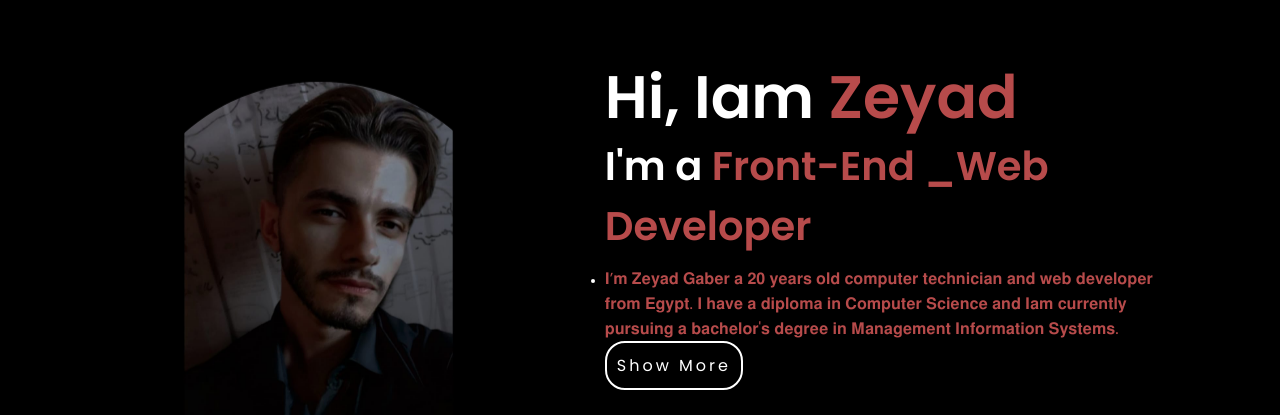
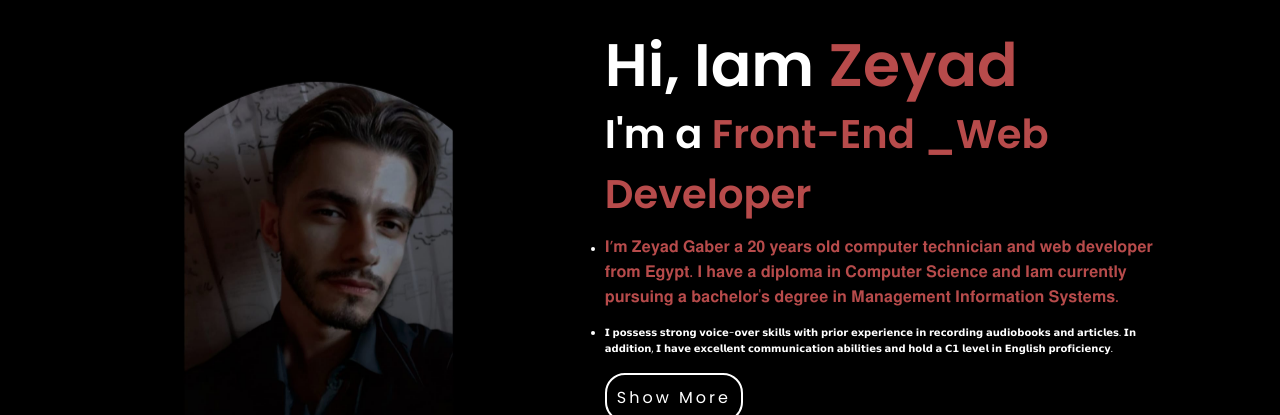
Before and after one commit to zeyad-220/MyPortfolio, a plain HTML site: page index.html in a window 1280 px wide. Shown: the part 102-517 px from the top of the page. Drawn offline with nearby package versions, Linux system fonts and the light colour scheme.

Commit message:
index.html

```diff
--- a/index.html
+++ b/index.html
@@ -69,6 +69,11 @@
 
                   <li> 𝗜 𝗮𝗺 𝗰𝗼𝗺𝗺𝗶𝘁𝘁𝗲𝗱 𝘁𝗼 𝗰𝗼𝗻𝘁𝗶𝗻𝘂𝗼𝘂𝘀 𝗹𝗲𝗮𝗿𝗻𝗶𝗻𝗴 𝗮𝗻𝗱 𝘀𝗲𝗹𝗳-𝗶𝗺𝗽𝗿𝗼𝘃𝗲𝗺𝗲𝗻𝘁 𝘁𝗼 𝗲𝘅𝗰𝗲𝗹 𝗶𝗻 𝗺𝘆 𝗰𝗮𝗿𝗲𝗲𝗿 𝗮𝗻𝗱 𝗰𝗼𝗻𝘁𝗿𝗶𝗯𝘂𝘁𝗲 𝗽𝗼𝘀𝗶𝘁𝗶𝘃𝗲𝗹𝘆 𝘁𝗼 𝘁𝗵𝗲 𝘁𝗲𝗰𝗵 𝗶𝗻𝗱𝘂𝘀𝘁𝗿𝘆.</p></li>
                     </span>
+                    <br>
+
+                  <li> 𝗜 𝗽𝗼𝘀𝘀𝗲𝘀𝘀 𝘀𝘁𝗿𝗼𝗻𝗴 𝘃𝗼𝗶𝗰𝗲-𝗼𝘃𝗲𝗿 𝘀𝗸𝗶𝗹𝗹𝘀 𝘄𝗶𝘁𝗵 𝗽𝗿𝗶𝗼𝗿 𝗲𝘅𝗽𝗲𝗿𝗶𝗲𝗻𝗰𝗲 𝗶𝗻 𝗿𝗲𝗰𝗼𝗿𝗱𝗶𝗻𝗴 𝗮𝘂𝗱𝗶𝗼𝗯𝗼𝗼𝗸𝘀 𝗮𝗻𝗱 𝗮𝗿𝘁𝗶𝗰𝗹𝗲𝘀. 𝗜𝗻 𝗮𝗱𝗱𝗶𝘁𝗶𝗼𝗻, 𝗜 𝗵𝗮𝘃𝗲 𝗲𝘅𝗰𝗲𝗹𝗹𝗲𝗻𝘁 𝗰𝗼𝗺𝗺𝘂𝗻𝗶𝗰𝗮𝘁𝗶𝗼𝗻 𝗮𝗯𝗶𝗹𝗶𝘁𝗶𝗲𝘀 𝗮𝗻𝗱 𝗵𝗼𝗹𝗱 𝗮 𝗖𝟭 𝗹𝗲𝘃𝗲𝗹 𝗶𝗻 𝗘𝗻𝗴𝗹𝗶𝘀𝗵 𝗽𝗿𝗼𝗳𝗶𝗰𝗶𝗲𝗻𝗰𝘆.</p></li>
+                    </span>
+                    <br>
                 </p>
                 <button id="toggleButton" style="padding: 1rem ; background-color: black; border-radius: 2rem; font-size: 1.6rem; color: white; letter-spacing: 0.3rem; font-weight: 400; border: 2px solid white; transition: 0.3s ease; cursor: pointer; ">Show More</button>
                 </ul>
```
